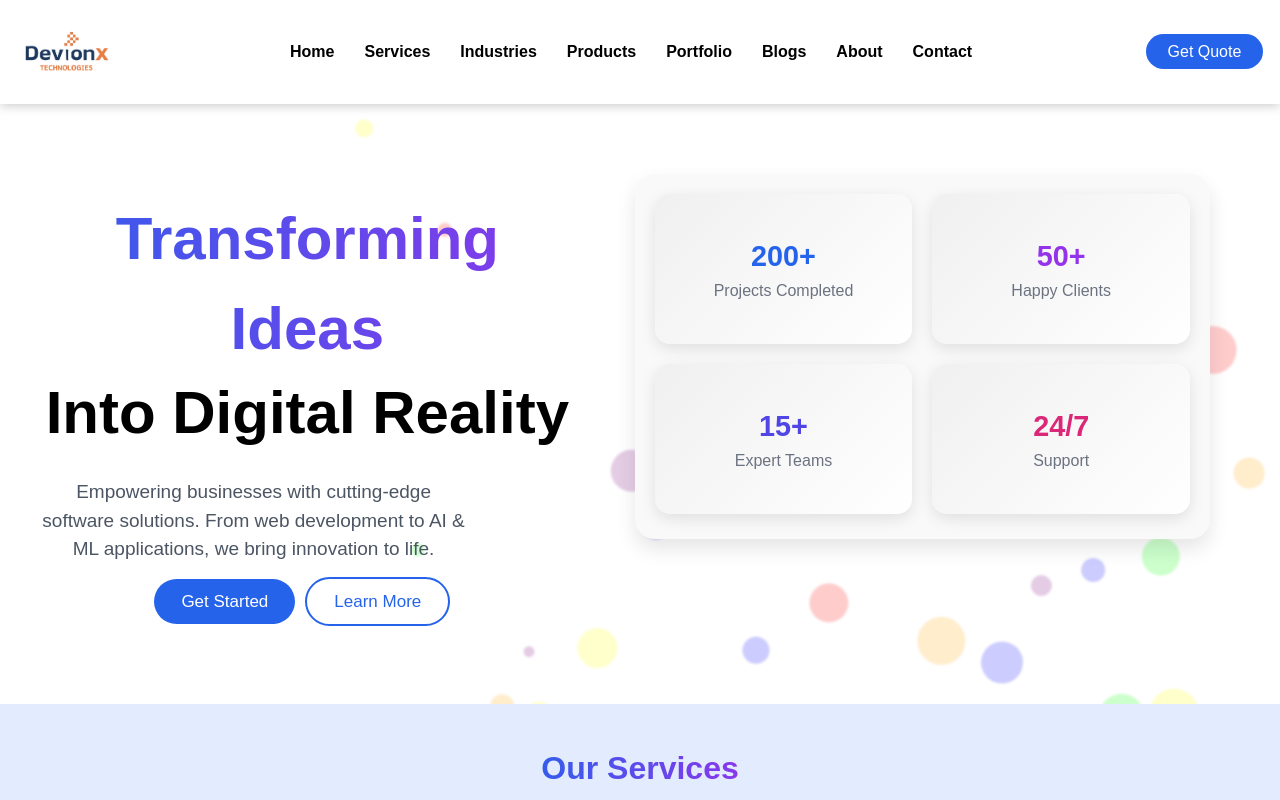
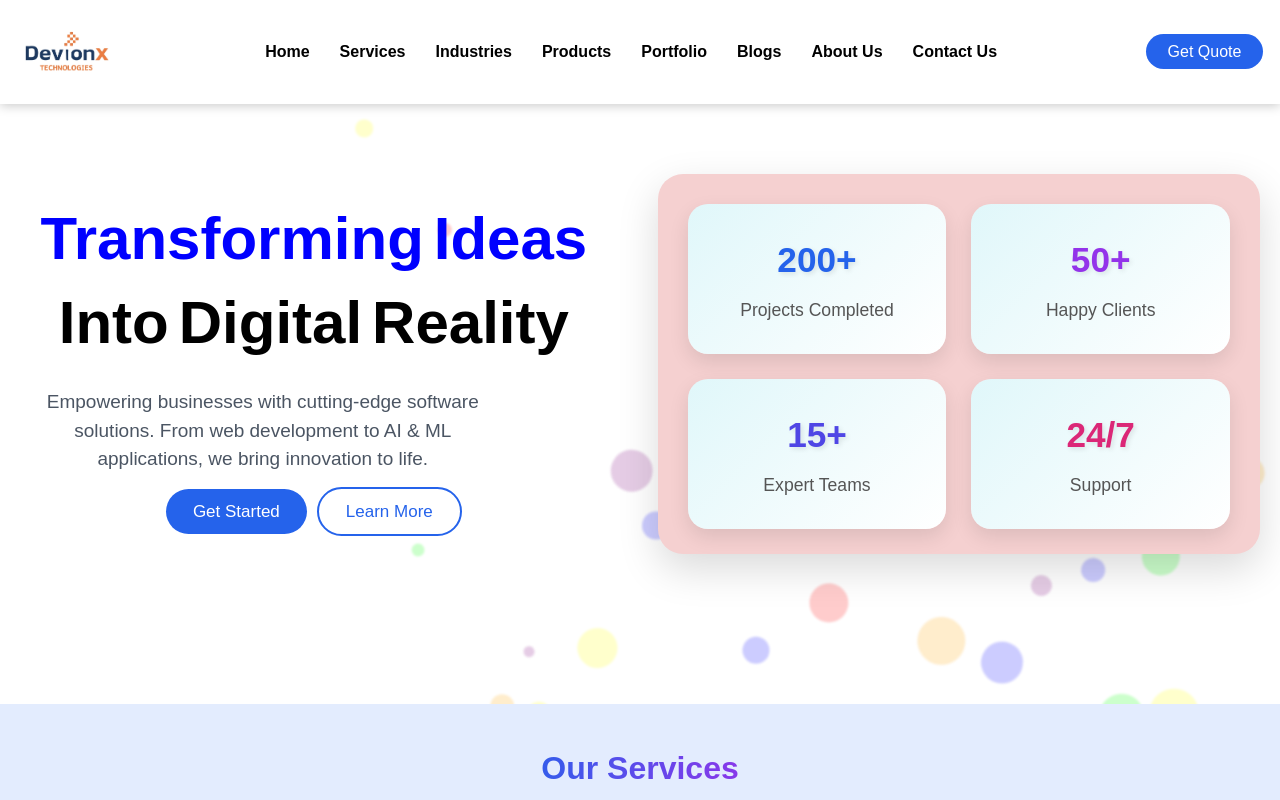
Before and after one commit to harshadbk/DevionxWebsite, a React (Vite) app: page / in a window 1280 px wide. Shown: the top 800 px of the page. Built offline with nearby package versions, Linux system fonts and the light colour scheme.

Commit message:
Done split and ballon animation in home page

```diff
--- a/package.json
+++ b/package.json
@@ -13,6 +13,7 @@
     "@fortawesome/fontawesome-svg-core": "^6.7.2",
     "@fortawesome/free-solid-svg-icons": "^6.7.2",
     "@fortawesome/react-fontawesome": "^0.2.2",
+    "framer-motion": "^11.17.0",
     "frontend": "file:",
     "react": "^18.3.1",
     "react-dom": "^18.3.1",
--- a/src/components/land/land.css
+++ b/src/components/land/land.css
@@ -91,11 +91,9 @@
   }
 
   .primary-txt {
+    color: blue;
     font-size: 60px;
     font-weight: 600;
-    background: linear-gradient(90deg, #355CEB, #8838EA);
-    -webkit-background-clip: text;
-    -webkit-text-fill-color: transparent;
   }
 
   .secondary-txt {
@@ -133,48 +131,74 @@
 
   .dashboard {
     width: 60%;
-    height: 365px;
-    margin-right: 50px;
-    margin-top: 50px;
-    padding: 20px;
-    background-color: #f9f9f9;
-    border-radius: 20px;
-    box-shadow: 0 10px 20px rgba(0, 0, 0, 0.1);
+    height: 380px;
+    margin: 50px auto;
+    padding: 30px;
+    background: #f5d0d0;
+    border-radius: 25px;
+    box-shadow: 0 15px 40px rgba(0, 0, 0, 0.15);
+    transition: transform 0.4s ease-in-out;
+}
+
+.dashboard:hover {
+    transform: scale(1.02);
 }
 
 .card-container {
     display: flex;
     flex-wrap: wrap;
-    gap: 20px;
-    justify-content: space-between;
+    gap: 25px;
+    justify-content: center;
 }
 
 .card {
-    flex: 1 1 calc(50% - 20px);
+    flex: 1 1 calc(45% - 25px);
     height: 150px;
-    background: linear-gradient(135deg, #f0f0f0, #ffffff);
-    border-radius: 15px;
-    box-shadow: 0 5px 15px rgba(0, 0, 0, 0.1);
+    background: linear-gradient(135deg, #e0f7fa, #ffffff);
+    border-radius: 20px;
+    box-shadow: 0 8px 20px rgba(0, 0, 0, 0.1);
     display: flex;
     flex-direction: column;
     align-items: center;
     justify-content: center;
-    transition: transform 0.3s, box-shadow 0.3s;
+    transition: transform 0.5s, box-shadow 0.5s;
+    position: relative;
+    overflow: hidden;
+}
+
+.card::before {
+    content: '';
+    position: absolute;
+    top: -50%;
+    left: -50%;
+    width: 200%;
+    height: 200%;
+    background: radial-gradient(circle, rgba(255,255,255,0.3) 10%, transparent 10.01%);
+    background-size: 10% 10%;
+    opacity: 0;
+    transition: opacity 0.5s;
+}
+
+.card:hover::before {
+    opacity: 1;
 }
 
 .card:hover {
-    transform: scale(1.05);
-    box-shadow: 0 10px 25px rgba(0, 0, 0, 0.15);
+    transform: translateY(-10px) scale(1.05);
+    box-shadow: 0 15px 30px rgba(0, 0, 0, 0.2);
 }
 
 .dashboard-heading {
-    font-size: 1.8rem;
+    font-size: 2.2rem;
     font-weight: bold;
+    margin-bottom: 10px;
+    text-shadow: 2px 2px 5px rgba(0, 0, 0, 0.1);
 }
 
 .dashboard-para {
-    font-size: 1rem;
-    color: #6b7280;
+    font-size: 1.1rem;
+    color: #555;
+    font-weight: 500;
 }
 
 .blue {
@@ -191,6 +215,17 @@
 
 .red {
     color: #DB2777;
+}
+
+@media (max-width: 768px) {
+    .card {
+        flex: 1 1 100%;
+        height: 160px;
+    }
+
+    .dashboard {
+        width: 90%;
+    }
 }
 
   /* Mobile View */
--- a/src/components/land/land.jsx
+++ b/src/components/land/land.jsx
@@ -1,11 +1,35 @@
-import React, { useEffect } from 'react';
+import React, { useState, useEffect } from 'react';
+import { useSprings, animated } from 'react-spring';
+import { motion } from 'framer-motion';
 import './land.css';
 
 const Home = () => {
+  const [splitWords, setSplitWords] = useState({ primary: [], secondary: [] });
+
+  useEffect(() => {
+    const primaryText = "Transforming Ideas";
+    const secondaryText = "Into Digital Reality";
+
+    setSplitWords({
+      primary: primaryText.split(' '),
+      secondary: secondaryText.split(' '),
+    });
+  }, []);
+
+  const wordVariant = {
+    hidden: { opacity: 0, y: 20, filter: 'blur(5px)' },
+    visible: (index) => ({
+      opacity: 1,
+      y: 0,
+      filter: 'blur(0px)',
+      transition: { delay: index * 0.5, duration: 1.2, ease: 'easeOut' }
+    }),
+    hover: { scale: 1.2, filter: 'blur(0px)', transition: { duration: 0.3 } }
+  };
+
   useEffect(() => {
     const ballsContainer = document.createElement('div');
     ballsContainer.className = 'balls-container';
-
     const numBalls = 50;
 
     for (let i = 0; i < numBalls; i++) {
@@ -28,20 +52,51 @@ const Home = () => {
   return (
     <div id="target-section" className="main-container">
       <main>
-        <div className="balls-container"></div>
         <div className="content">
-          <h1 className="primary-txt">Transforming Ideas</h1>
+        <h1 className="primary-txt">
+            {splitWords.primary.map((word, index) => (
+              <motion.span
+                key={index}
+                custom={index}
+                variants={wordVariant}
+                initial="hidden"
+                animate="visible"
+                style={{ marginRight: '10px', display: 'inline-block' }}
+              >
+                {word}
+              </motion.span>
+            ))}
+          </h1>
+
           <br />
-          <h1 className="secondary-txt">Into Digital Reality</h1>
+
+          <h1 className="secondary-txt">
+            {splitWords.secondary.map((word, index) => (
+              <motion.span
+                key={index}
+                custom={index}
+                variants={wordVariant}
+                initial="hidden"
+                animate="visible"
+                style={{ marginRight: '10px', display: 'inline-block' }}
+              >
+                {word}
+              </motion.span>
+            ))}
+          </h1>
+
           <p className="info">
             Empowering businesses with cutting-edge software solutions. From web development to AI & ML applications, we bring innovation to life.
           </p>
+
+          {/* Buttons */}
           <div className="btns">
             <a href="/getmore" className="hover">Get Started</a>
             <a href="/learnmore" className="btn">Learn More</a>
           </div>
         </div>
 
+        {/* Dashboard Cards */}
         <div className="dashboard">
           <div className="card-container">
             <div className="card box-1">
--- a/src/components/navbar/navbar.jsx
+++ b/src/components/navbar/navbar.jsx
@@ -51,12 +51,12 @@ const Navbar = () => {
           </li>
           <li>
             <Link to="about" smooth={true} duration={500} offset={-70} onClick={() => setIsOpen(false)}>
-              About
+              About Us
             </Link>
           </li>
           <li>
             <Link to="getintouch" smooth={true} duration={500} offset={-70} onClick={() => setIsOpen(false)}>
-              Contact
+              Contact Us
             </Link>
           </li>
         </ul>
```
Also changed, not shown: 1 other file (tests, documents, lock files or other folders). Lines whose indentation alone changed are shown as unchanged.
